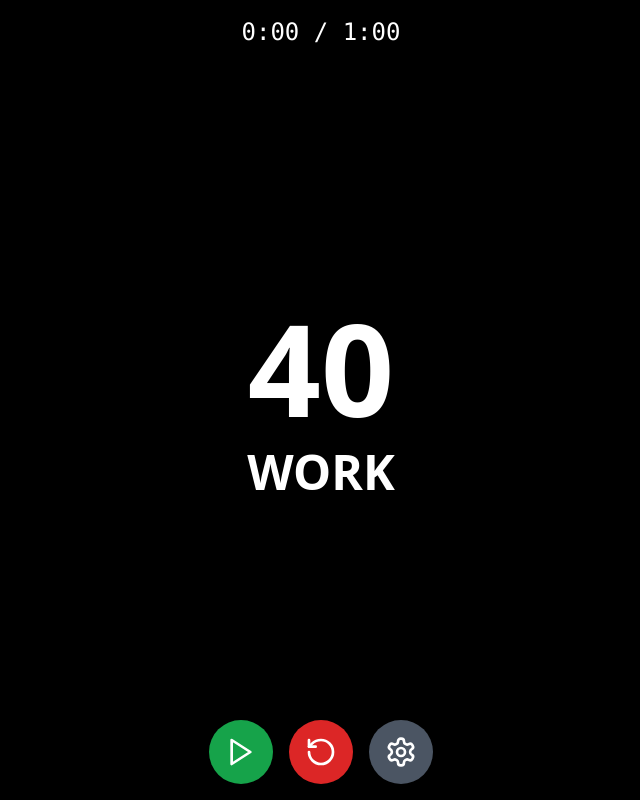
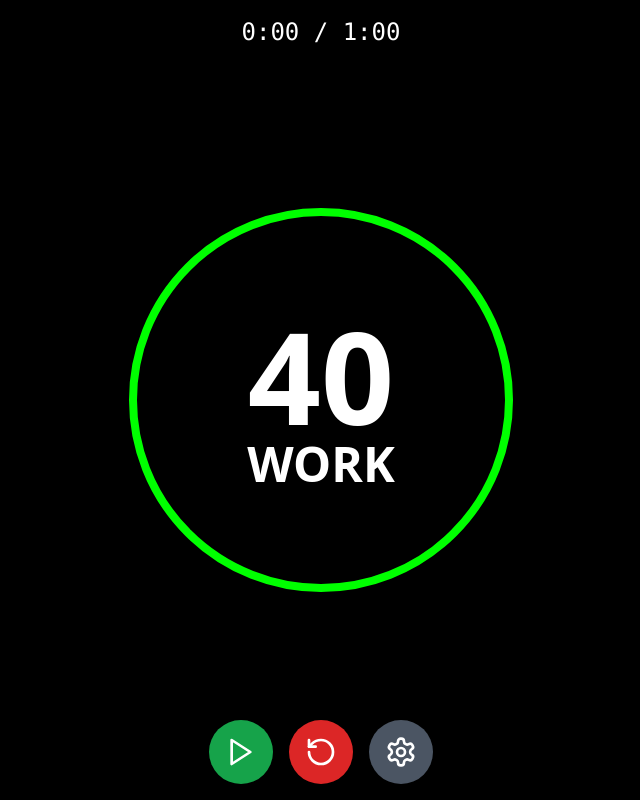
Before and after one commit to zak-droid/Workout-Timer, a React (Create React App) app: page / in a window 1280 px wide. Shown: the whole page, without its empty margins (319-959 px from the left). Built offline with nearby package versions, Linux system fonts and the light colour scheme.

Commit message:
Update WorkoutTimer.tsx

```diff
--- a/src/WorkoutTimer.tsx
+++ b/src/WorkoutTimer.tsx
@@ -1,5 +1,10 @@
 import React, { useState, useEffect, useCallback } from "react";
 import { Play, Pause, RotateCcw, Settings } from "lucide-react";
+
+const CIRCLE_SIZE = 384; // SVG size
+const CIRCLE_RADIUS = 186; // Circle radius
+const STROKE_WIDTH = 8; // Stroke width
+const CIRCLE_CIRCUMFERENCE = 2 * Math.PI * CIRCLE_RADIUS; // Circle circumference
 
 const WorkoutTimer = () => {
   const [workTime, setWorkTime] = useState(40);
@@ -45,6 +50,10 @@ const WorkoutTimer = () => {
     return `${mins}:${secs.toString().padStart(2, "0")}`;
   };
 
+  const calculateProgress = (current, max) => {
+    return ((max - current) / max) * 100;
+  };
+
   return (
     <div
       className="min-h-screen flex flex-col justify-center items-center bg-black text-white"
@@ -54,11 +63,44 @@ const WorkoutTimer = () => {
         {formatTime(sessionTime)} / {formatTime(workTime + restTime)}
       </div>
 
-      {/* Timer Display */}
-      <div className="flex flex-col justify-center items-center">
-        <div className="text-9xl font-bold mb-4">{currentTime}</div>
-        <div className="text-5xl font-semibold">
-          {isPreparing ? "PREP" : isWork ? "WORK" : "REST"}
+      {/* Timer Display with Circular Progress */}
+      <div className="relative w-96 h-96">
+        {/* Circular Background */}
+        <div
+          className="absolute inset-0 rounded-full border-8"
+          style={{ borderColor: isWork ? "#00FF00" : "#FF0000" }}
+        ></div>
+        {/* Circular Progress Bar */}
+        <svg
+          className="absolute w-full h-full transform -rotate-90"
+          viewBox={`0 0 ${CIRCLE_SIZE} ${CIRCLE_SIZE}`}
+        >
+          <circle
+            cx={CIRCLE_SIZE / 2}
+            cy={CIRCLE_SIZE / 2}
+            r={CIRCLE_RADIUS}
+            strokeWidth={STROKE_WIDTH}
+            stroke={isWork ? "#00FF00" : "#FF0000"}
+            fill="none"
+            strokeDasharray={CIRCLE_CIRCUMFERENCE}
+            strokeDashoffset={`${
+              (CIRCLE_CIRCUMFERENCE *
+                (100 -
+                  calculateProgress(
+                    currentTime,
+                    isWork ? workTime : restTime
+                  ))) /
+              100
+            }`}
+            style={{ transition: "stroke-dashoffset 1s linear" }}
+          />
+        </svg>
+        {/* Timer Value */}
+        <div className="absolute inset-0 flex flex-col items-center justify-center">
+          <div className="text-9xl font-bold">{currentTime}</div>
+          <div className="text-5xl font-semibold">
+            {isPreparing ? "PREP" : isWork ? "WORK" : "REST"}
+          </div>
         </div>
       </div>
 
```
